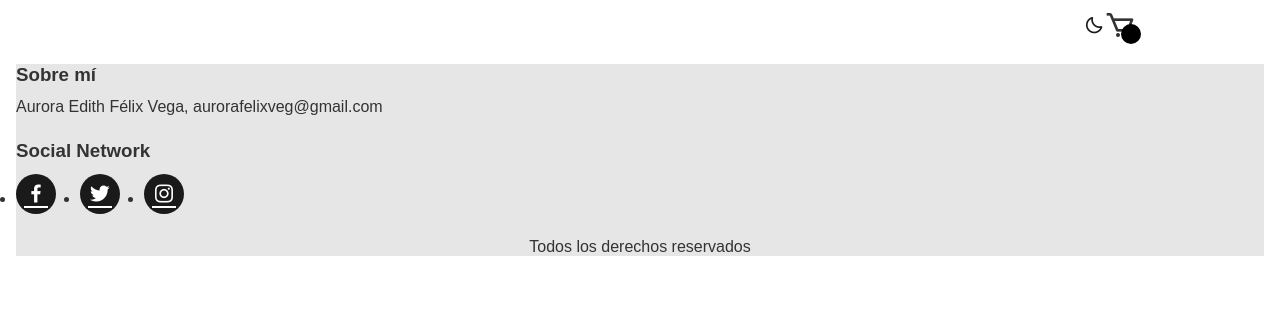
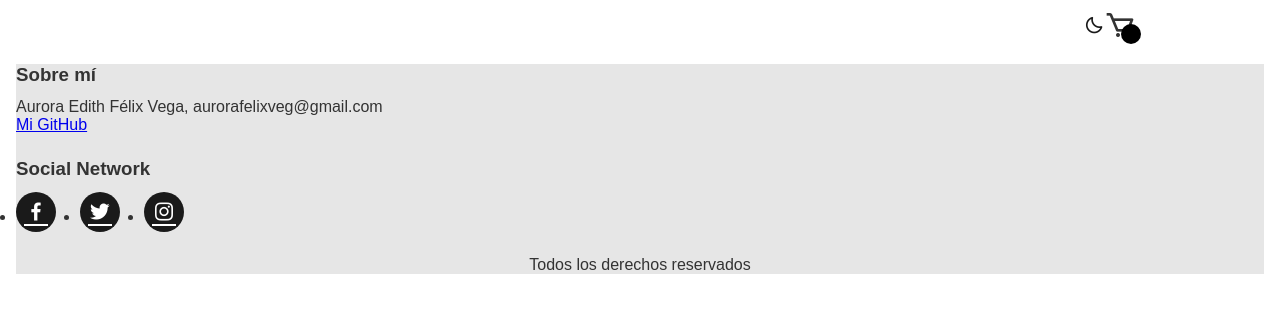
Before and after one commit to AuroraFelix24/AuroraFelix, a plain HTML site: page index.html in a window 1280 px wide. Drawn offline with nearby package versions, Linux system fonts and the light colour scheme; no server answers.

Commit message:
Add files via upload

```diff
--- a/index.html
+++ b/index.html
@@ -41,6 +41,7 @@
             <div class="footer__left">
               <h3 class="footer__title">Sobre mí</h3>
               <p class="footer__text">Aurora Edith Félix Vega, aurorafelixveg@gmail.com</p>
+              <a href="https://github.com/AuroraFelix24" target="_blank"> Mi GitHub</a>
             </div>
             <div class="footer__right">
               <h3 class="footer__title">Social Network</h3>
```
